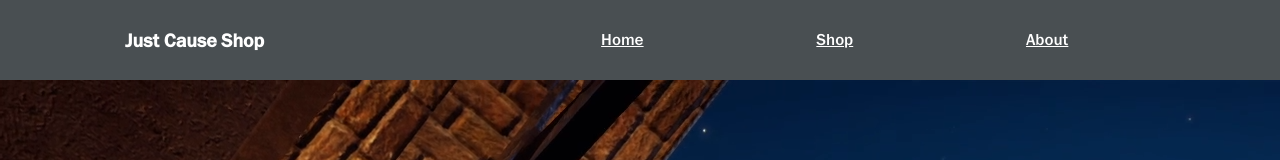
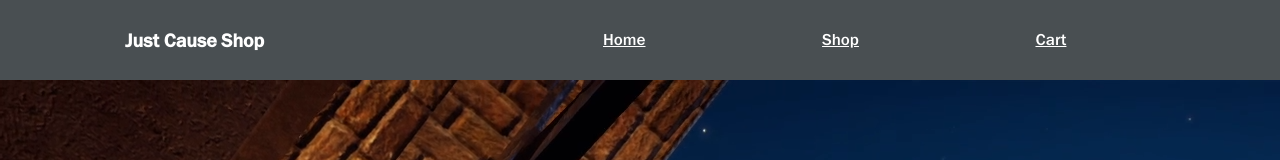
Before and after one commit to chapmancbVCU/shopping-cart, a React (Create React App) app: page / in a window 1280 px wide. Shown: the top 160 px of the page. Built offline with nearby package versions, Linux system fonts and the light colour scheme.

Commit message:
Renamed about to cart.

```diff
--- a/src/App.tsx
+++ b/src/App.tsx
@@ -1,7 +1,7 @@
 import React from 'react';
 import './App.css';
 import Nav from './components/Nav';
-import About from './components/About';
+import Cart from './components/Cart';
 import Shop from './components/Shop';
 import Home from './components/Home';
 import { HashRouter, Route, Routes} from 'react-router-dom';
@@ -14,7 +14,7 @@ function App() {
       <Nav />
         <Routes>
           <Route path="/" element={<Home />}/>
-          <Route path="/about" element={<About />} />
+          <Route path="/cart" element={<Cart />} />
           <Route path="/shop" element={<Shop />} />
         </Routes>
       </div>
--- a/src/components/About.tsx
+++ /dev/null
@@ -1,11 +0,0 @@
-import React from "react";
-import "../App.css";
-function About() {
-    return (
-        <div>
-            <h1>About</h1>
-        </div>
-    );
-};
-
-export default About;
--- a/src/components/Nav.tsx
+++ b/src/components/Nav.tsx
@@ -17,8 +17,8 @@ function Nav() {
                 <Link style={navStyle} to="shop">
                     <li>Shop</li>
                 </Link>
-                <Link style={navStyle}to="/about">
-                    <li>About</li>
+                <Link style={navStyle}to="/cart">
+                    <li>Cart</li>
                 </Link>
             </ul>
         </nav>
```
